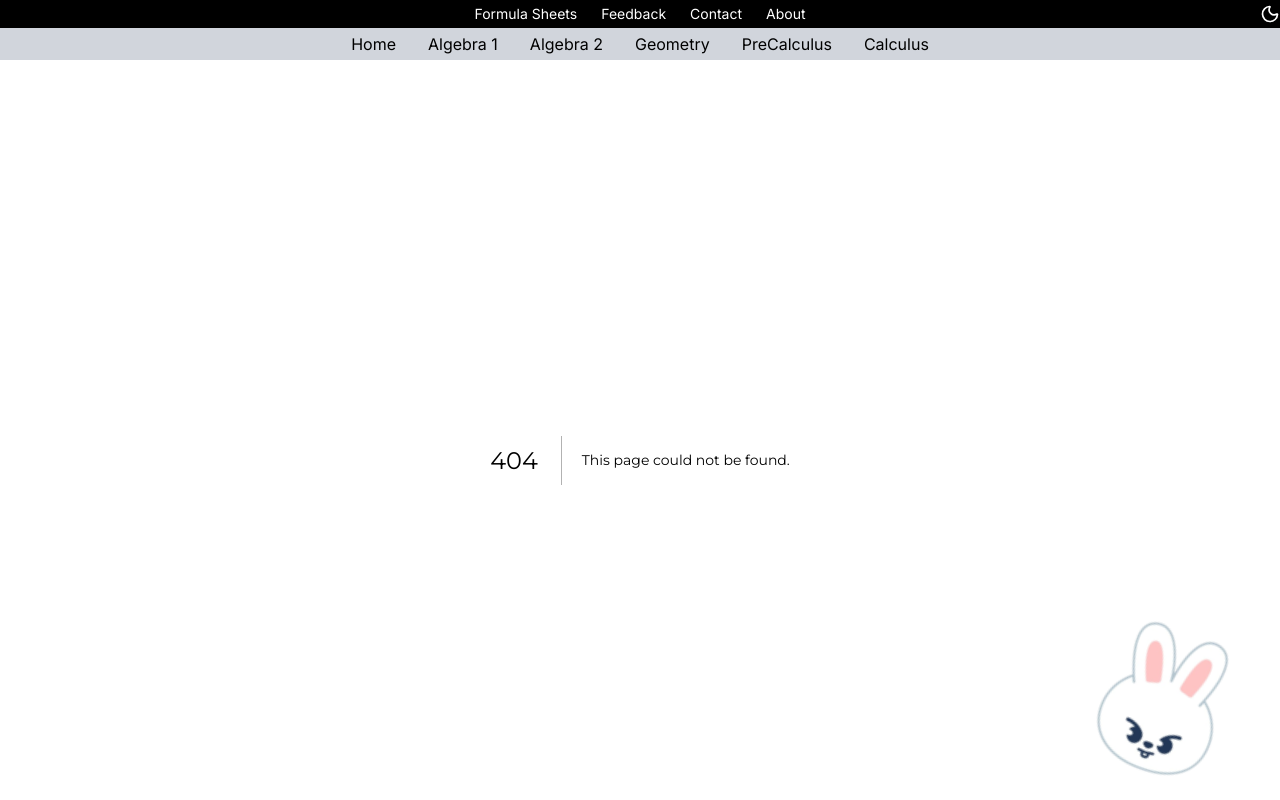
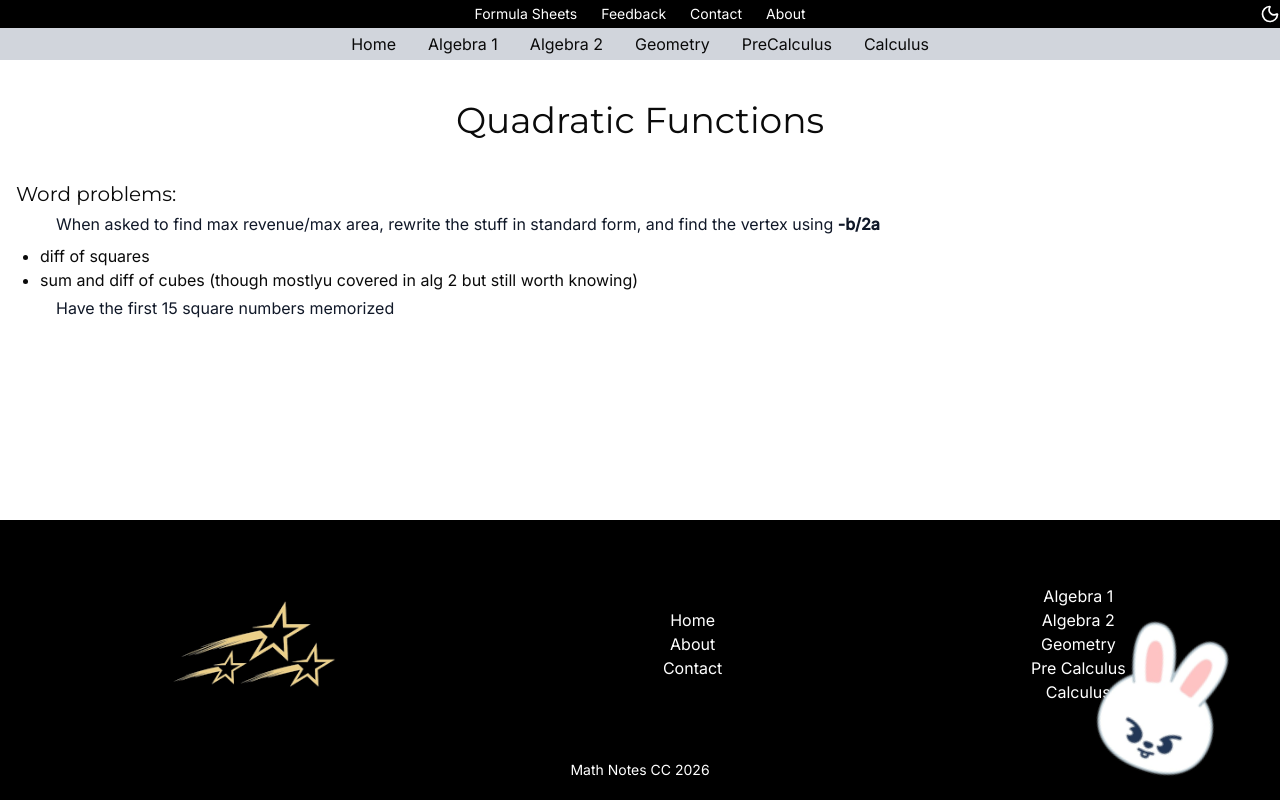
Before and after one commit to dakshs-07/math-notes, a Next.js app: page /math/Algebra2/quadratics in a window 1280 px wide. Before the commit this address had no page. Shown: the top 800 px of the page. Built offline with nearby package versions, Linux system fonts and the light colour scheme.

Commit message:
added notes ofr alg1 and alg2 topics

```diff
--- /dev/null
+++ b/app/math/Algebra1/polynomials/page.jsx
@@ -0,0 +1,24 @@
+import React from "react";
+
+function page() {
+  return (
+    <div className="mx-4 math-content">
+      <div className="my-5">
+        <h1 className="text-4xl text-center">Polynomials</h1>
+      </div>
+      <div>
+        <h2>Identities worth memorizing:</h2>
+        <p>
+          You really need to keep these in mind to factor polynomials faster
+        </p>
+        <ul>
+          <li>diff of squares </li>
+          <li>sum and diff of cubes (though mostlyu covered in alg 2 but still worth knowing)</li>
+        </ul>
+        <p>Have the first 15 square numbers memorized</p>
+      </div>
+    </div>
+  );
+}
+
+export default page;
--- /dev/null
+++ b/app/math/Algebra2/quadratics/page.jsx
@@ -0,0 +1,28 @@
+import React from "react";
+
+function page() {
+  return (
+    <div className="mx-4 math-content">
+      <div className="my-5">
+        <h1 className="text-4xl text-center">Quadratic Functions</h1>
+      </div>
+      <div>
+        <h2>Word problems:</h2>
+        <p>
+          When asked to find max revenue/max area, rewrite the stuff in standard
+          form, and find the vertex using <b>-b/2a</b>
+        </p>
+        <ul>
+          <li>diff of squares </li>
+          <li>
+            sum and diff of cubes (though mostlyu covered in alg 2 but still
+            worth knowing)
+          </li>
+        </ul>
+        <p>Have the first 15 square numbers memorized</p>
+      </div>
+    </div>
+  );
+}
+
+export default page;
```
